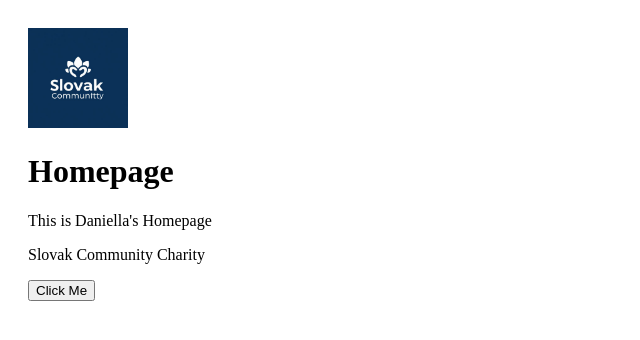
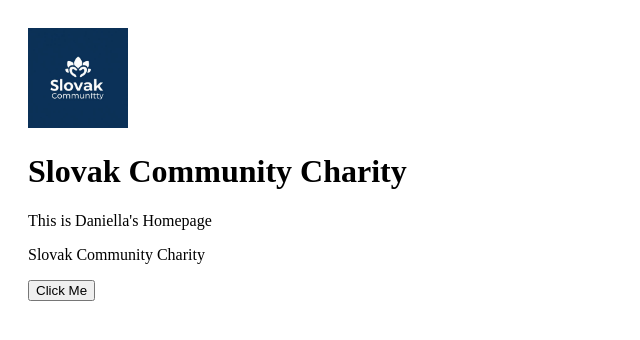
Before and after one commit to danizkh/U15Ass2DaniellaAjayi, a plain HTML site: page index.html in a window 1280 px wide. Shown: the whole page, without its empty margins (0-640 px from the left). Drawn offline with Linux system fonts and the light colour scheme.

Commit message:
Update index.html

```diff
--- a/index.html
+++ b/index.html
@@ -10,7 +10,7 @@
   <img id="logo" src= "images/slovaklogo.jpg" alt="Slovak Community Logo"  width="100" height="100">
 
   <body>
-      <h1>Homepage</h1>
+      <h1>Slovak Community Charity</h1>
       <p>This is Daniella's Homepage</p>
       <p>Slovak Community Charity</p>
       <button onclick="sayHi()">Click Me</button>
```
